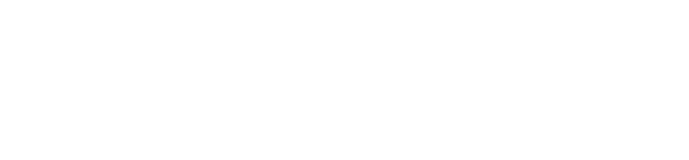
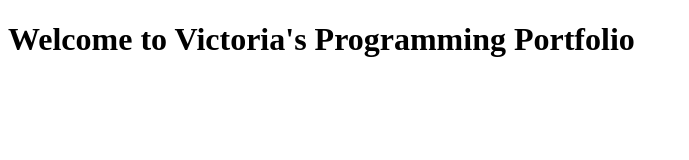
Before and after one commit to Victoriaryan/victioriaryan.github.io, a plain HTML site: page index.html in a window 1280 px wide. Shown: the whole page, without its empty margins (0-689 px from the left). Drawn offline with Linux system fonts and the light colour scheme.

Commit message:
Update index.html

```diff
--- a/index.html
+++ b/index.html
@@ -9,7 +9,7 @@
     </head>
 
     <body>
-
+      <h1>Welcome to Victoria's Programming Portfolio</h1>
     </body>
 
 
```
